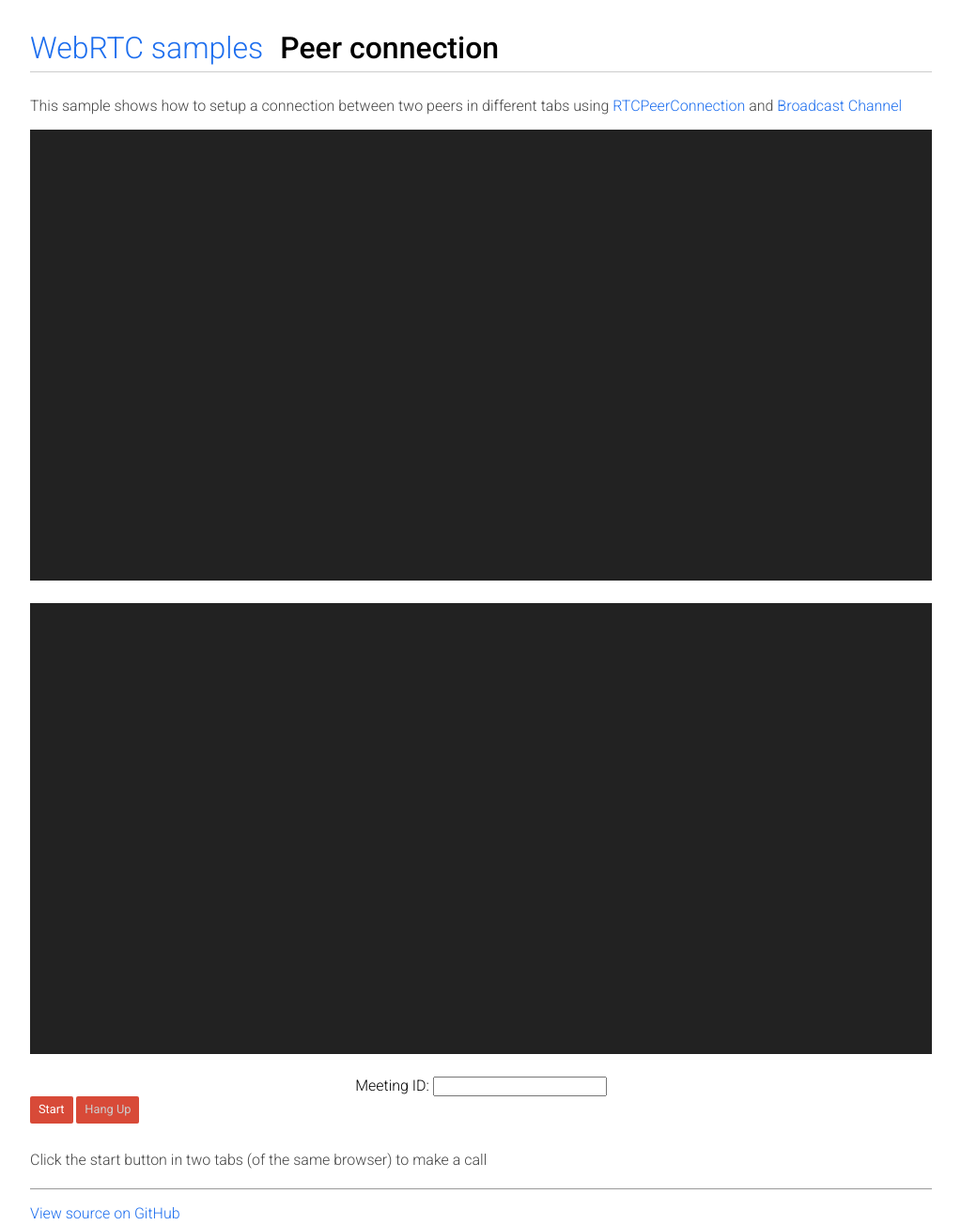
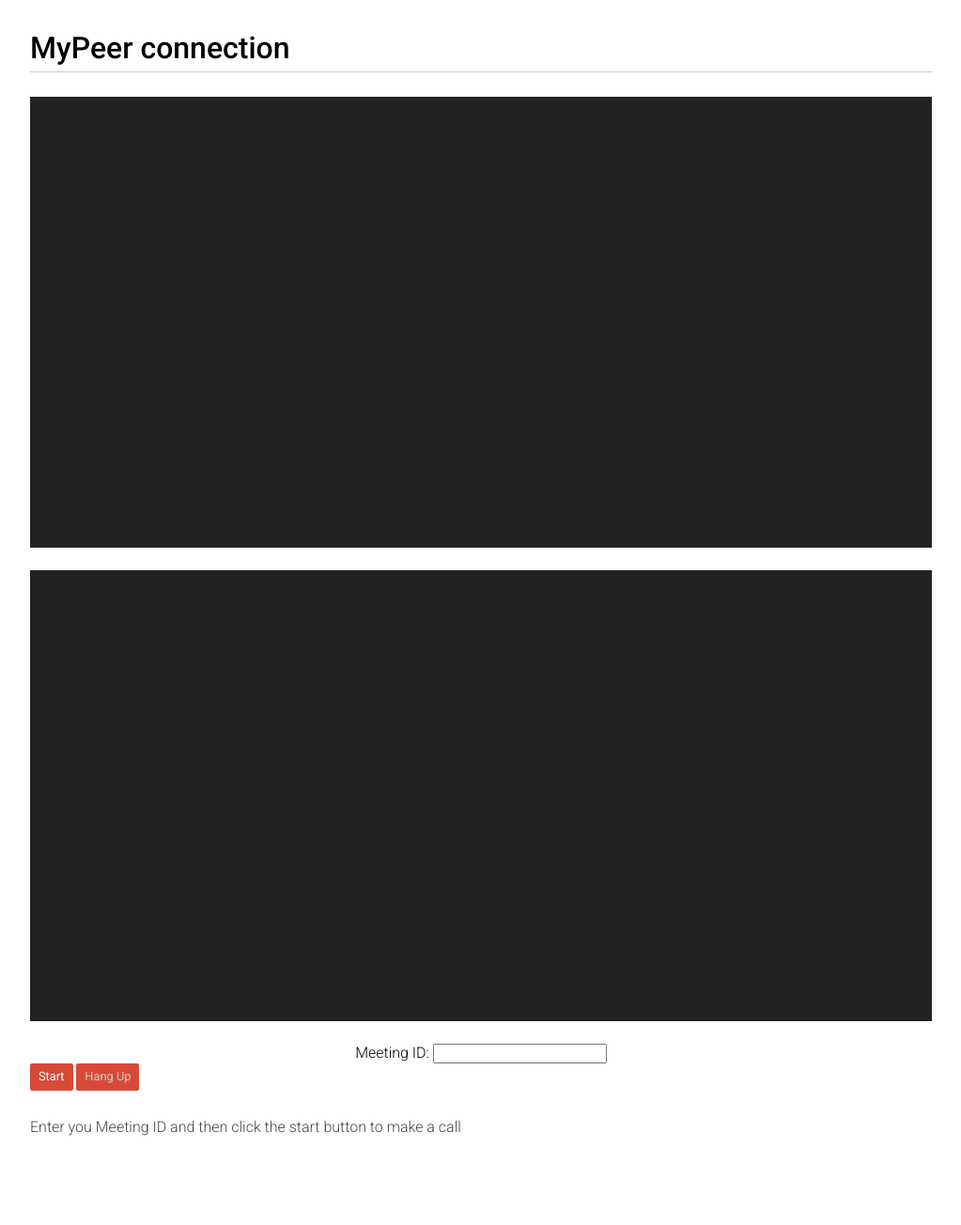
Before and after one commit to rezamirz/myapp, a website: page public/index.html in a window 1280 px wide. Shown: the whole page at 94% size, without its empty margins (128-1151 px from the left). After the commit the page ends 1262 px from the top, so only its background shows below. Drawn offline with Linux system fonts and the light colour scheme.

Commit message:
More modifications and support for wss

```diff
--- a/public/index.html
+++ b/public/index.html
@@ -32,13 +32,7 @@
 <body>
 
 <div id="container">
-    <h1><a href="//webrtc.github.io/samples/" title="WebRTC samples homepage">WebRTC samples</a>
-        <span>Peer connection</span></h1>
-
-    <p>This sample shows how to setup a connection between two peers in different tabs using
-        <a href="https://developer.mozilla.org/en-US/docs/Web/API/RTCPeerConnection">RTCPeerConnection</a>
-        and <a href="https://developer.mozilla.org/en-US/docs/Web/API/Broadcast_Channel_API">Broadcast Channel</a>
-    </p>
+    <h1><span>MyPeer connection</span></h1>
 
     <video id="localVideo" playsinline autoplay muted></video>
     <video id="remoteVideo" playsinline autoplay></video>
@@ -56,10 +50,7 @@
         <button id="hangupButton">Hang Up</button>
     </div>
 
-    <p>Click the start button in two tabs (of the same browser) to make a call</p>
-
-    <a href="https://github.com/webrtc/samples/tree/gh-pages/src/content/peerconnection/channel"
-       title="View source for this page on GitHub" id="viewSource">View source on GitHub</a>
+   <p>Enter you Meeting ID and then click the start button to make a call</p>
 
 </div>
 
--- a/public/js/main.js
+++ b/public/js/main.js
@@ -26,16 +26,12 @@ if (version === 1)
   signaling = new BroadcastChannel('webrtc');
 else {
   const wsOrigin = location.origin.replace(/^http/, 'ws');
-  signaling = new WebSocket(wsOrigin);
-  signaling.onopen = e => {
-    console.log("WS connected to " + wsOrigin)
-  };
+    signaling = new WebSocket(wsOrigin);
+
+    signaling.onopen = e => {
+      console.log("WS connected to " + wsOrigin)
+    }
 }
-//const signaling2 = new WebSocket(wsOrigin);
-
-/*signaling2.onopen = e => {
-  console.log("WS connected to " + wsOrigin)
-};*/
 
 signaling.onmessage = e => {
   if (!localStream) {
@@ -177,8 +173,7 @@ function signalEvent(message) {
   console.log("SENDING " + JSON.stringify(message))
   if (version === 1) {
     signaling.postMessage(message.body);
-    //signaling2.send(JSON.stringify(message))
+  } else {
+    signaling.send(JSON.stringify(message))
   }
-  else
-    signaling.send(JSON.stringify(message))
 }
```
Also changed, not shown: index.js (+7 -1 lines).
